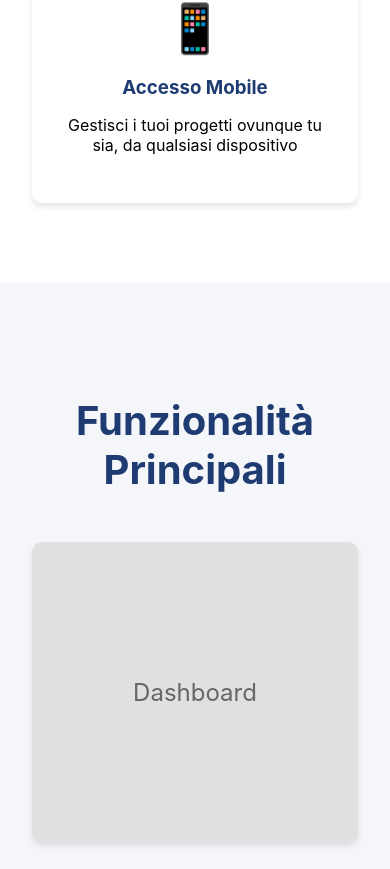
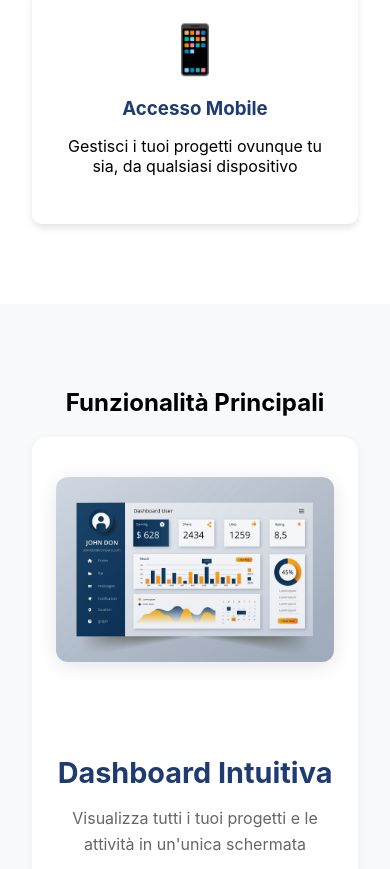
Before and after one commit to Alesso94/edilpro-platform, a React (Create React App) app in the folder frontend/: page / in a window 390 px wide. Shown: the part 1914-2783 px from the top of the page. Built offline with nearby package versions, Linux system fonts and the light colour scheme.

Commit message:
Aggiornate dipendenze e configurazione npm per gestione vulnerabilità

```diff
--- a/frontend/package.json
+++ b/frontend/package.json
@@ -4,17 +4,22 @@
   "private": true,
   "dependencies": {
     "@react-google-maps/api": "^2.20.6",
+    "@svgr/webpack": "^8.1.0",
     "@testing-library/jest-dom": "^5.17.0",
     "@testing-library/react": "^13.4.0",
     "@testing-library/user-event": "^13.5.0",
     "axios": "^1.8.3",
     "http-proxy-middleware": "^3.0.3",
+    "nth-check": "^2.1.1",
+    "postcss": "^8.5.3",
     "react": "^18.2.0",
     "react-dom": "^18.2.0",
     "react-dropzone": "^14.3.8",
     "react-icons": "^5.5.0",
     "react-router-dom": "^6.30.0",
     "react-scripts": "^5.0.1",
+    "resolve-url-loader": "^5.0.0",
+    "svgo": "^3.3.2",
     "web-vitals": "^2.1.4"
   },
   "scripts": {
--- a/frontend/src/components/Home.css
+++ b/frontend/src/components/Home.css
@@ -167,9 +167,20 @@
   transform: translateY(-5px);
 }
 
+.service-card-image {
+  width: 64px;
+  height: 64px;
+  object-fit: cover;
+  border-radius: 8px;
+  margin-bottom: 1rem;
+}
+
 .service-icon {
   font-size: 3rem;
   margin-bottom: 1rem;
+  display: flex;
+  justify-content: center;
+  align-items: center;
 }
 
 .service-card h3 {
@@ -182,6 +193,47 @@
   background: #f5f6fa;
 }
 
+.features-section {
+  padding: 4rem 2rem;
+  background: #f8f9fa;
+}
+
+.feature-image-wrapper {
+  position: relative;
+  width: 100%;
+  max-width: 500px;
+  border-radius: 12px;
+  overflow: hidden;
+  box-shadow: 0 4px 20px rgba(0,0,0,0.1);
+  transition: transform 0.3s ease, box-shadow 0.3s ease;
+}
+
+.feature-image-wrapper:hover {
+  transform: translateY(-5px);
+  box-shadow: 0 6px 25px rgba(0,0,0,0.15);
+}
+
+.feature-image {
+  width: 100%;
+  height: auto;
+  display: block;
+  transition: transform 0.3s ease;
+}
+
+.feature-image-overlay {
+  position: absolute;
+  top: 0;
+  left: 0;
+  right: 0;
+  bottom: 0;
+  background: linear-gradient(to bottom, rgba(30,60,114,0.02), rgba(30,60,114,0.1));
+  pointer-events: none;
+}
+
+.feature.reverse .feature-image-overlay {
+  background: linear-gradient(to bottom, rgba(89,57,127,0.02), rgba(89,57,127,0.1));
+}
+
 .features-container {
   max-width: 1200px;
   margin: 0 auto;
@@ -190,18 +242,21 @@
 .feature {
   display: flex;
   align-items: center;
-  gap: 4rem;
+  gap: 3rem;
   margin-bottom: 4rem;
+  padding: 2.5rem;
+  background: white;
+  border-radius: 15px;
+  box-shadow: 0 2px 8px rgba(0,0,0,0.05);
+  transition: transform 0.3s ease;
+}
+
+.feature:hover {
+  transform: translateY(-2px);
 }
 
 .feature.reverse {
   flex-direction: row-reverse;
-}
-
-.feature-image {
-  width: 50%;
-  border-radius: 10px;
-  box-shadow: 0 4px 6px rgba(0,0,0,0.1);
 }
 
 .feature-content {
@@ -210,8 +265,14 @@
 
 .feature-content h3 {
   color: #1e3c72;
+  margin-bottom: 1rem;
   font-size: 1.8rem;
-  margin-bottom: 1rem;
+}
+
+.feature-content p {
+  color: #666;
+  margin-bottom: 1.5rem;
+  line-height: 1.6;
 }
 
 .feature-content ul {
@@ -220,16 +281,17 @@
 }
 
 .feature-content li {
-  margin: 0.5rem 0;
+  margin-bottom: 0.8rem;
   padding-left: 1.5rem;
   position: relative;
+  color: #444;
 }
 
 .feature-content li:before {
   content: "✓";
-  color: #1e3c72;
   position: absolute;
   left: 0;
+  color: #1e3c72;
 }
 
 .about {
@@ -316,6 +378,22 @@
   box-shadow: 0 4px 6px rgba(0,0,0,0.1);
 }
 
+.feature-image-placeholder {
+  width: 100%;
+  height: 300px;
+  background: linear-gradient(45deg, #e0e0e0, #f5f5f5);
+  display: flex;
+  align-items: center;
+  justify-content: center;
+  border-radius: 12px;
+}
+
+.feature-image-placeholder span {
+  color: #666;
+  font-size: 1.2rem;
+  font-weight: 500;
+}
+
 @media (max-width: 768px) {
   .hero h1 {
     font-size: 2rem;
@@ -323,15 +401,16 @@
 
   .feature {
     flex-direction: column;
-    gap: 2rem;
+    padding: 1.5rem;
   }
 
   .feature.reverse {
     flex-direction: column;
   }
 
-  .feature-image {
-    width: 100%;
+  .feature-image-wrapper {
+    max-width: 100%;
+    margin: 1rem 0;
   }
 
   .nav-links {
--- a/frontend/src/components/Home.js
+++ b/frontend/src/components/Home.js
@@ -1,6 +1,10 @@
 import React from 'react';
 import { Link } from 'react-router-dom';
 import './Home.css';
+// Temporaneamente usiamo un placeholder per la dashboard
+import dashboardImg from '../images/dashboard-preview.png';
+import documentsImg from '../images/contract-document.png';
+import contractImg from '../images/contract-document.png';
 
 const Home = () => {
   const isAuthenticated = localStorage.getItem('token') !== null;
@@ -45,7 +49,9 @@ const Home = () => {
         <h2>I Nostri Servizi</h2>
         <div className="services-grid">
           <div className="service-card">
-            <div className="service-icon">📋</div>
+            <div className="service-icon">
+              <img src={contractImg} alt="Gestione Progetti" className="service-card-image" />
+            </div>
             <h3>Gestione Progetti</h3>
             <p>Organizza e monitora tutti i tuoi progetti edilizi in un'unica piattaforma</p>
           </div>
@@ -67,11 +73,14 @@ const Home = () => {
         </div>
       </section>
 
-      <section id="funzionalita" className="features">
+      <section id="funzionalita" className="features-section">
         <h2>Funzionalità Principali</h2>
         <div className="features-container">
           <div className="feature">
-            <div className="placeholder-image">Dashboard</div>
+            <div className="feature-image-wrapper">
+              <img src={dashboardImg} alt="Dashboard Preview" className="feature-image" />
+              <div className="feature-image-overlay"></div>
+            </div>
             <div className="feature-content">
               <h3>Dashboard Intuitiva</h3>
               <p>Visualizza tutti i tuoi progetti e le attività in un'unica schermata</p>
@@ -92,7 +101,10 @@ const Home = () => {
                 <li>Condivisione semplificata</li>
               </ul>
             </div>
-            <div className="placeholder-image">Documenti</div>
+            <div className="feature-image-wrapper">
+              <img src={documentsImg} alt="Gestione Documenti" className="feature-image" />
+              <div className="feature-image-overlay"></div>
+            </div>
           </div>
         </div>
       </section>
```
Also changed, not shown: 2 other files (tests, documents, lock files or other folders).
